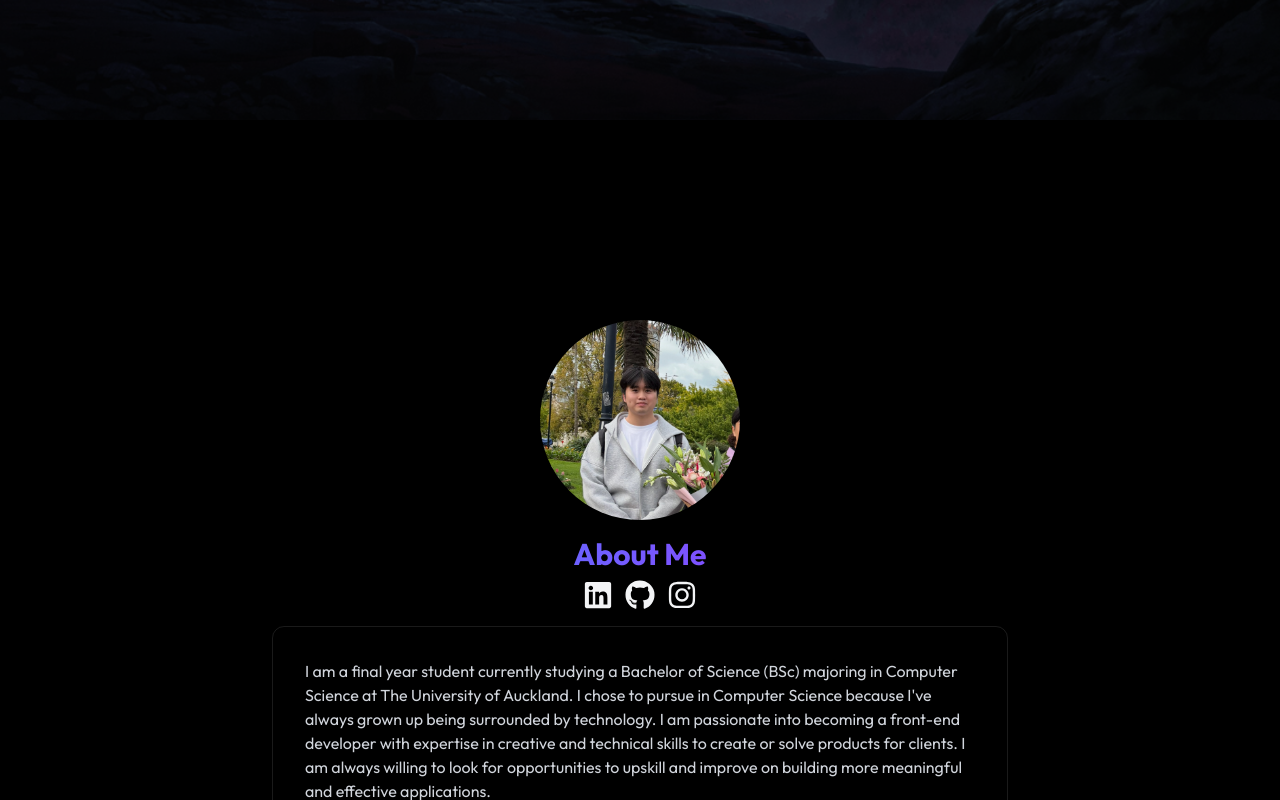
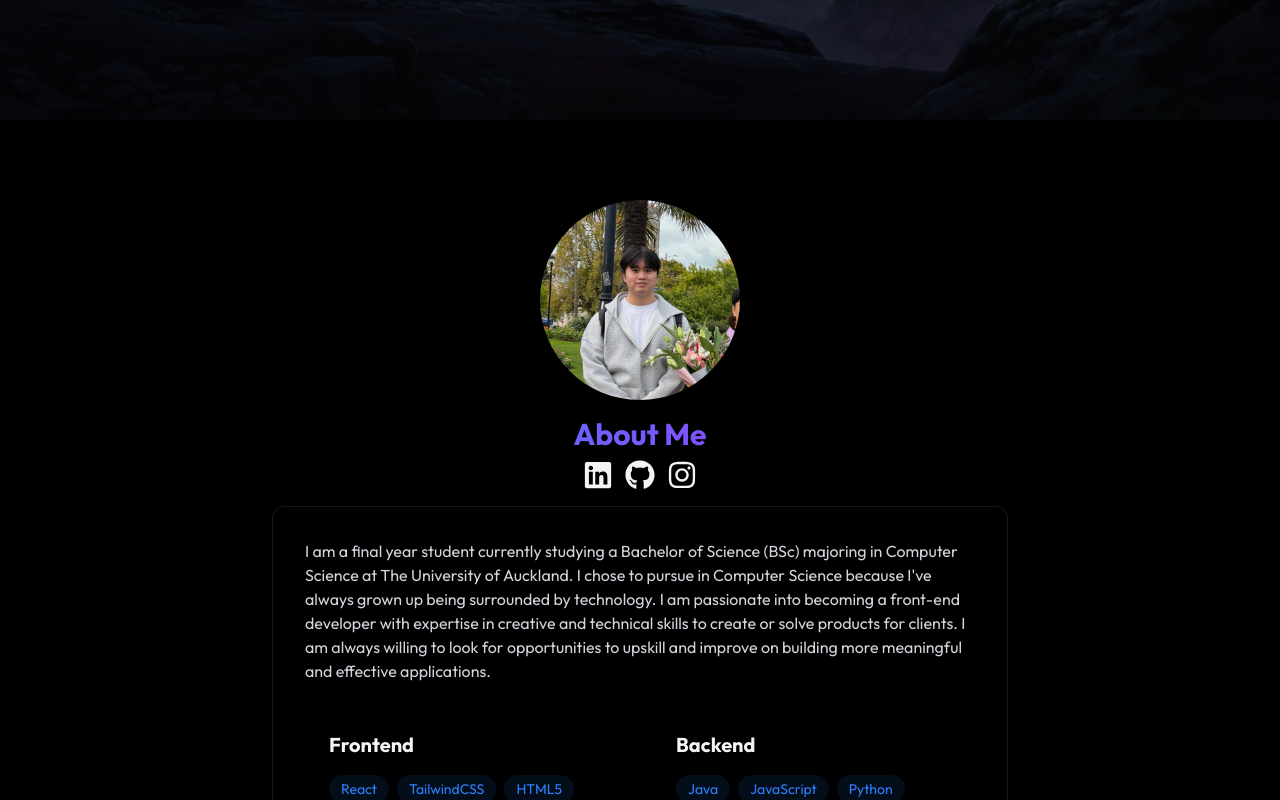
Before and after one commit to Bigmonterss/self-portfolio-project-2025, a React (Vite) app: page / in a window 1280 px wide. Shown: the part 680-1480 px from the top of the page. Built offline with nearby package versions, Linux system fonts and the light colour scheme.

Commit message:
Update About.jsx

```diff
--- a/src/components/sections/About.jsx
+++ b/src/components/sections/About.jsx
@@ -7,7 +7,7 @@
     const backendSkills = ["Java", "JavaScript", "Python", "Node.js", "Flask", "MySQL" ]
 
     return (
-        <section id="about" className="flex items-center justify-center py-50">
+        <section id="about" className="flex items-center justify-center py-20">
             <RevealOnScroll>
             <div className="max-w-3xl mx-auto px-4">
                 <div className='flex justify-center mb-4'>
```
